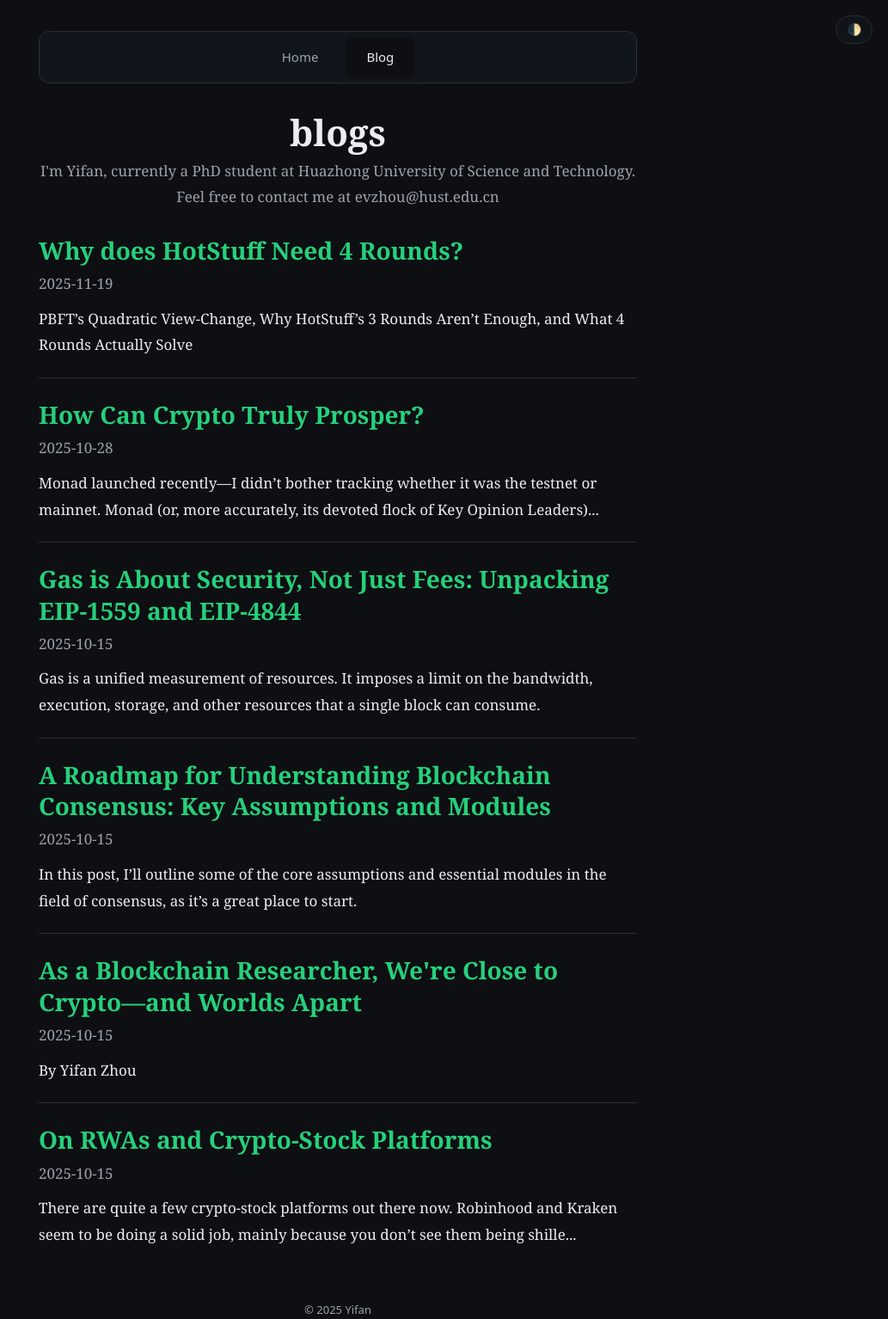
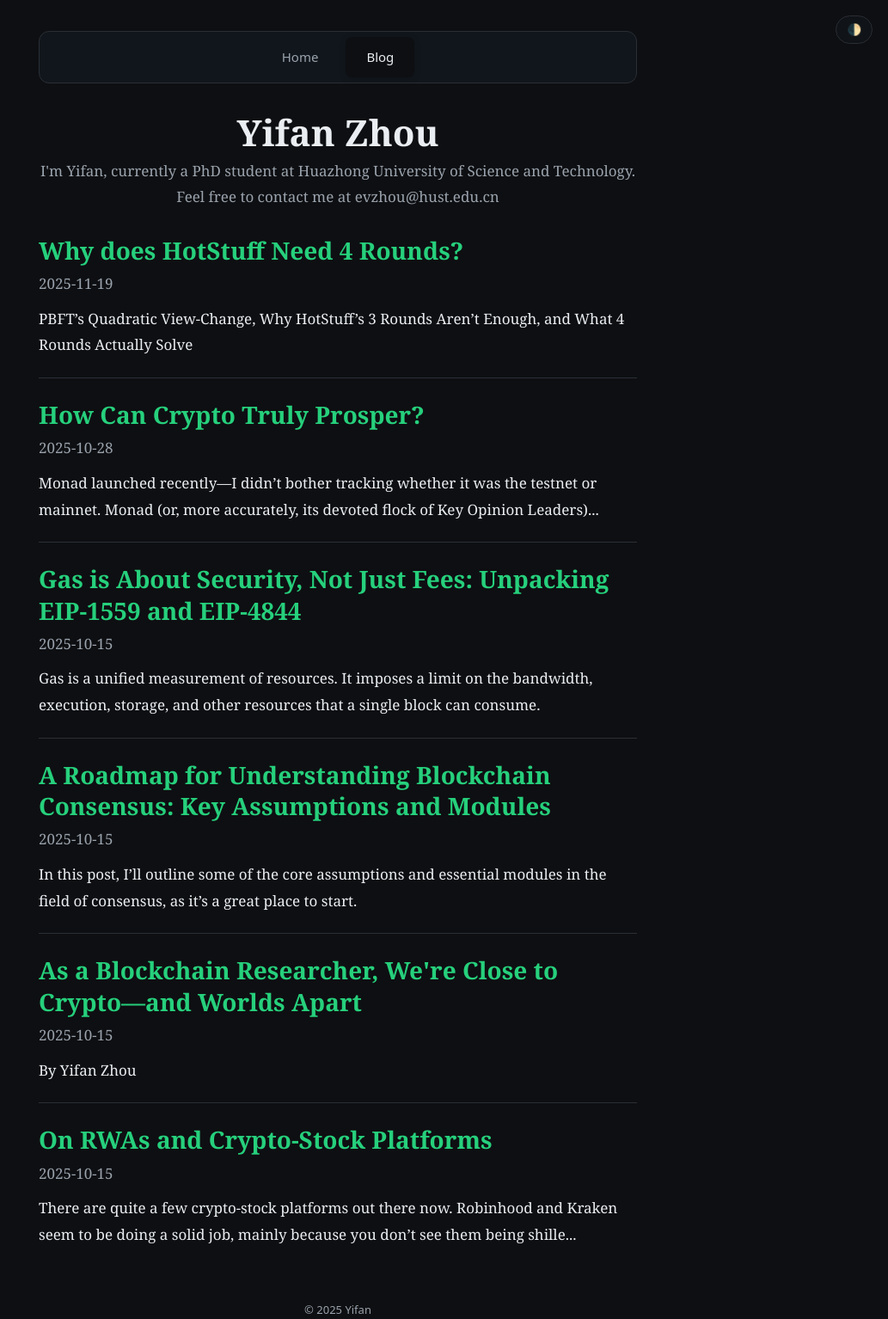
Before and after one commit to Satanic-Z/Satanic-Z.github.io, a Jekyll site: the page built from blog.html, in a window 1280 px wide. Shown: the whole page at 86% size, without its empty margins (247-1280 px from the left). Built offline with Jekyll 4.4.1, drawn with Linux system fonts in a browser that asks for light colours.

Commit message:
add main page

```diff
--- a/_config.yml
+++ b/_config.yml
@@ -1,4 +1,4 @@
-title: blogs
+title: Yifan Zhou
 description: I'm Yifan, currently a PhD student at Huazhong University of Science and Technology. Feel free to contact me at evzhou@hust.edu.cn
 theme: minima
 lang: zh-CN
--- a/index.html
+++ b/index.html
@@ -8,7 +8,7 @@
 email: evzhou@hust.edu.cn
 
 bio: |
-  I am a Ph.D. candidate in Computer Science at Huazhong University of Science and Technology (HUST). My CV is available [here]({{ site.baseurl }}/CV-YifanZhou.pdf).
+  I am a Ph.D. candidate in Computer Science at Huazhong University of Science and Technology (HUST). My CV is available [here](/CV-YifanZhou.pdf).
 
   My research interest includes the following:
   - **Byzantine Fault Tolerance**: DAG-based Consensus, Asynchronous Consensus;
```
